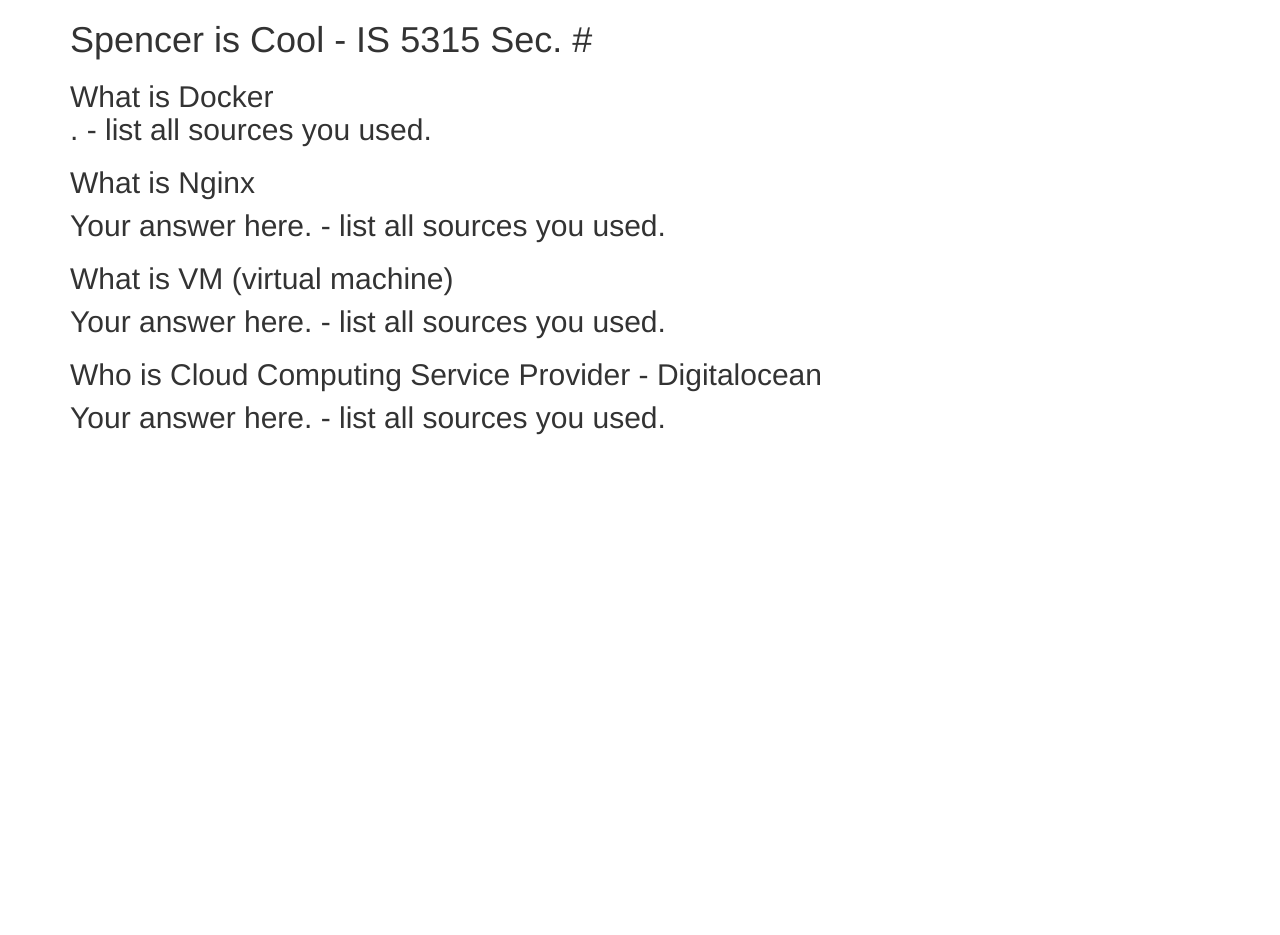
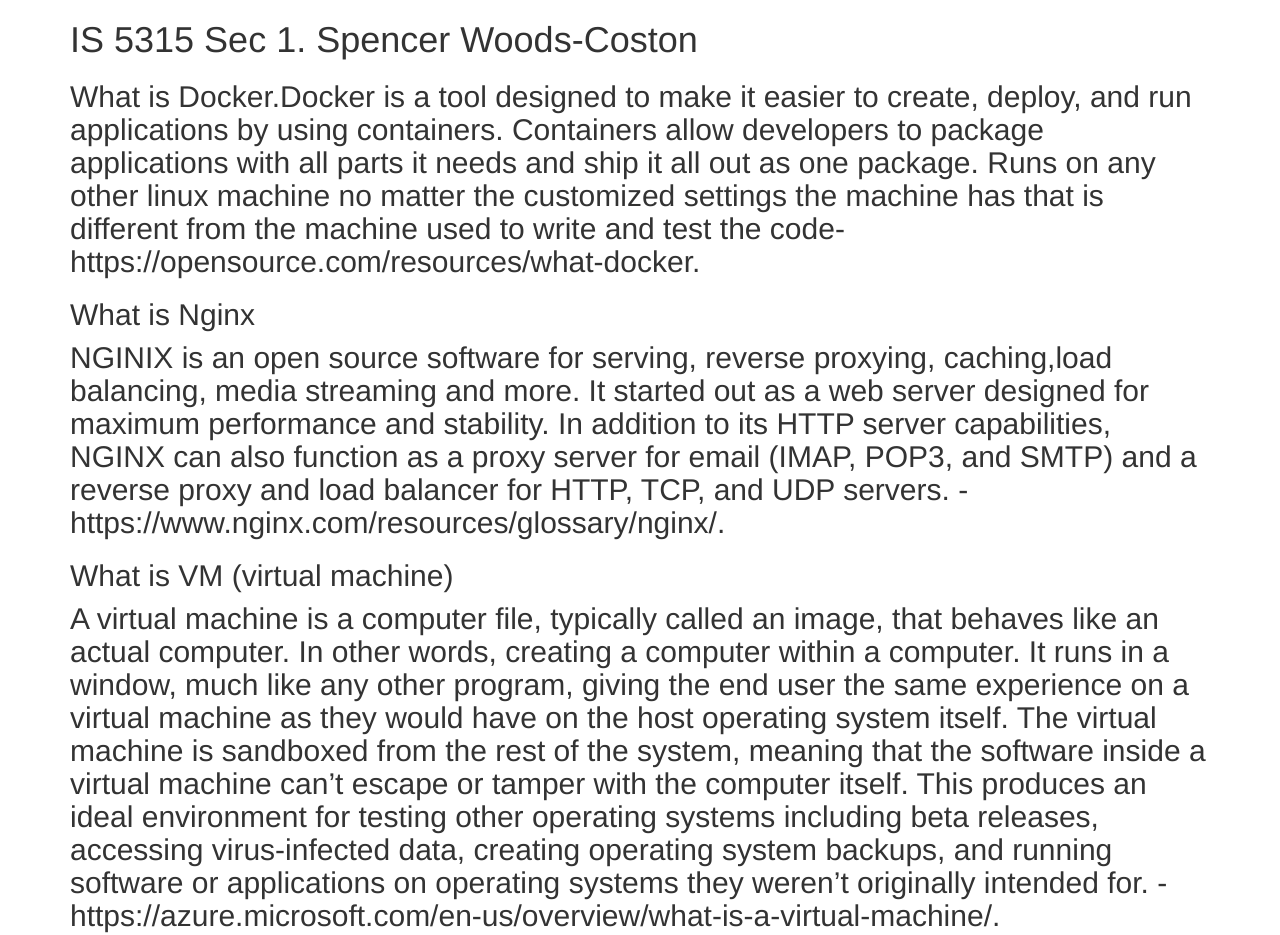
Before and after one commit to woodscostons/5315, a plain HTML site: page index.html in a window 1280 px wide. Shown: the top 935 px of the page. Before the commit the page ends 800 px from the top, so only its background shows below. Drawn offline with nearby package versions, Linux system fonts and the light colour scheme.

Commit message:
hw files

```diff
--- a/index.html
+++ b/index.html
@@ -5,16 +5,18 @@
   </head>
   <body>
     <div class="container">
-      <h1>Spencer is Cool - IS 5315 Sec. #</h1>
-      <h2>What is Docker<Docker is a tool designed to make it easier to create, deploy, and run applications by using containers./h2>
+      <h1>IS 5315 Sec 1. Spencer Woods-Coston </h1>
+      <h2>What is Docker<Docker
+      <p>.Docker is a tool designed to make it easier to create, deploy, and run applications by using containers. Containers allow developers to package applications with all parts it needs and ship it all out as one package. Runs on any other linux machine no matter the customized settings the machine has that is different from the machine used to write and test the code- https://opensource.com/resources/what-docker.</p>
 
-      <p>. - list all sources you used.</p>
       <h2>What is Nginx</h2>
-      <p>Your answer here. - list all sources you used.</p>
+      <p>NGINIX is an open source software for serving, reverse proxying, caching,load balancing, media streaming and more. It started out as a web server designed for maximum performance and stability. In addition to its HTTP server capabilities, NGINX can also function as a proxy server for email (IMAP, POP3, and SMTP) and a reverse proxy and load balancer for HTTP, TCP, and UDP servers. -https://www.nginx.com/resources/glossary/nginx/.</p>
+
       <h2>What is VM (virtual machine)</h2>
-      <p>Your answer here. - list all sources you used.</p>
+      <p>A virtual machine is a computer file, typically called an image, that behaves like an actual computer. In other words, creating a computer within a computer. It runs in a window, much like any other program, giving the end user the same experience on a virtual machine as they would have on the host operating system itself. The virtual machine is sandboxed from the rest of the system, meaning that the software inside a virtual machine can’t escape or tamper with the computer itself. This produces an ideal environment for testing other operating systems including beta releases, accessing virus-infected data, creating operating system backups, and running software or applications on operating systems they weren’t originally intended for. -https://azure.microsoft.com/en-us/overview/what-is-a-virtual-machine/.</p>
+
       <h2>Who is Cloud Computing Service Provider - Digitalocean</h2>
-      <p>Your answer here. - list all sources you used.</p>
+      <p>DigitalOcean is a cloud computing vendor that offers an Infrastructure as a Service (IaaS) platform for software developers. DigitalOcean is very popular with open source developers and competes with Amazon Web Services (AWS) and Google Compute Engine. To deploy DigitalOcean's Infrastructure as a Service (IaaS) environment, developers launch a private virtual machine (VM) instance, which DigitalOcean calls a "droplet." Developers choose the droplet's size, which geographical region and data center it will run in, and which Linux operating system it will use: Ubuntu, CentOS, Debian, Fedora, CoreOS or FreeBSD. Secure Shell (SSH) is also supported for secure communication. Instead of picking a Linux distribution, developers can also create droplets from existing VM images that come with pre-installed applications -- an option DigitalOcean calls "One-click Apps". -https://searchcloudcomputing.techtarget.com/definition/DigitalOcean.</p>
     </div>
   </body>
 </html>
```
